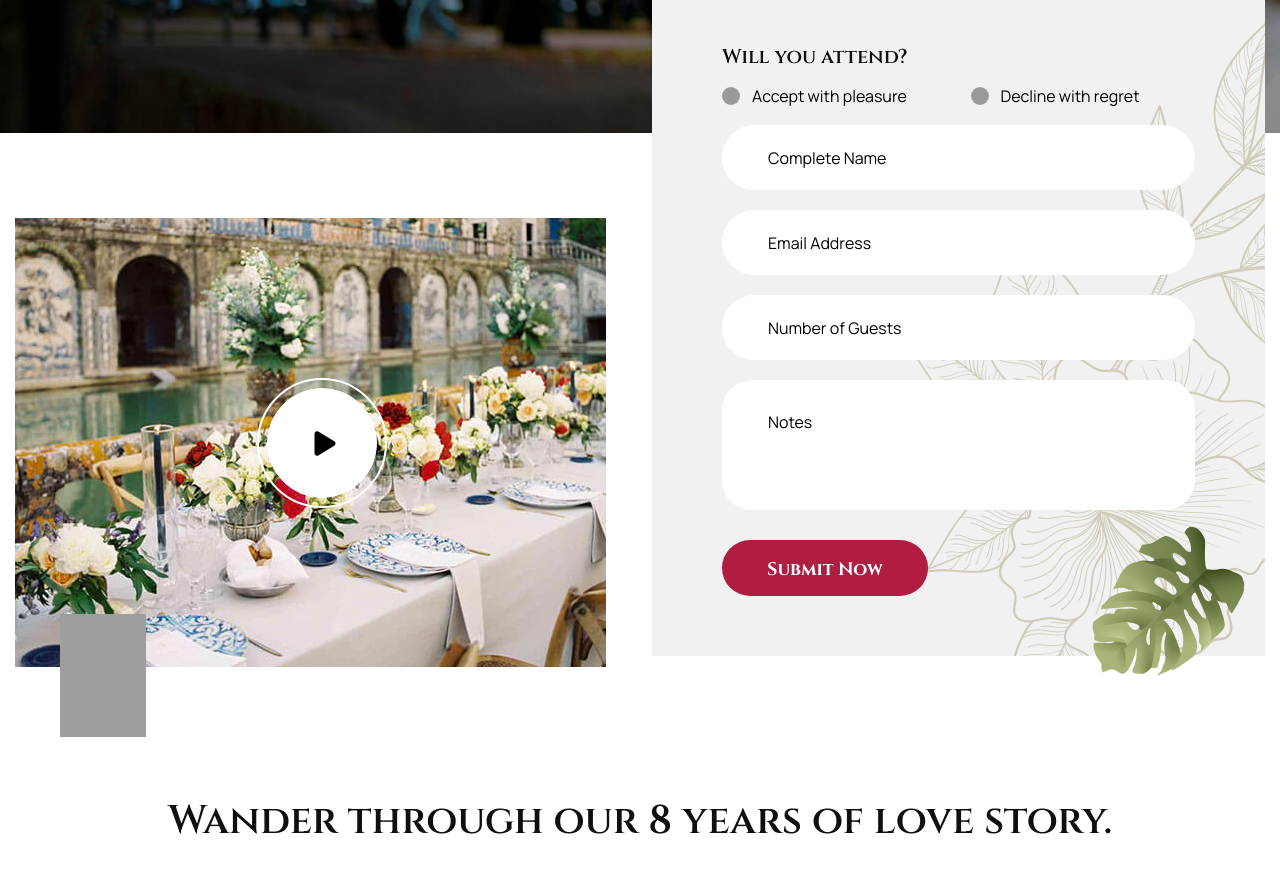
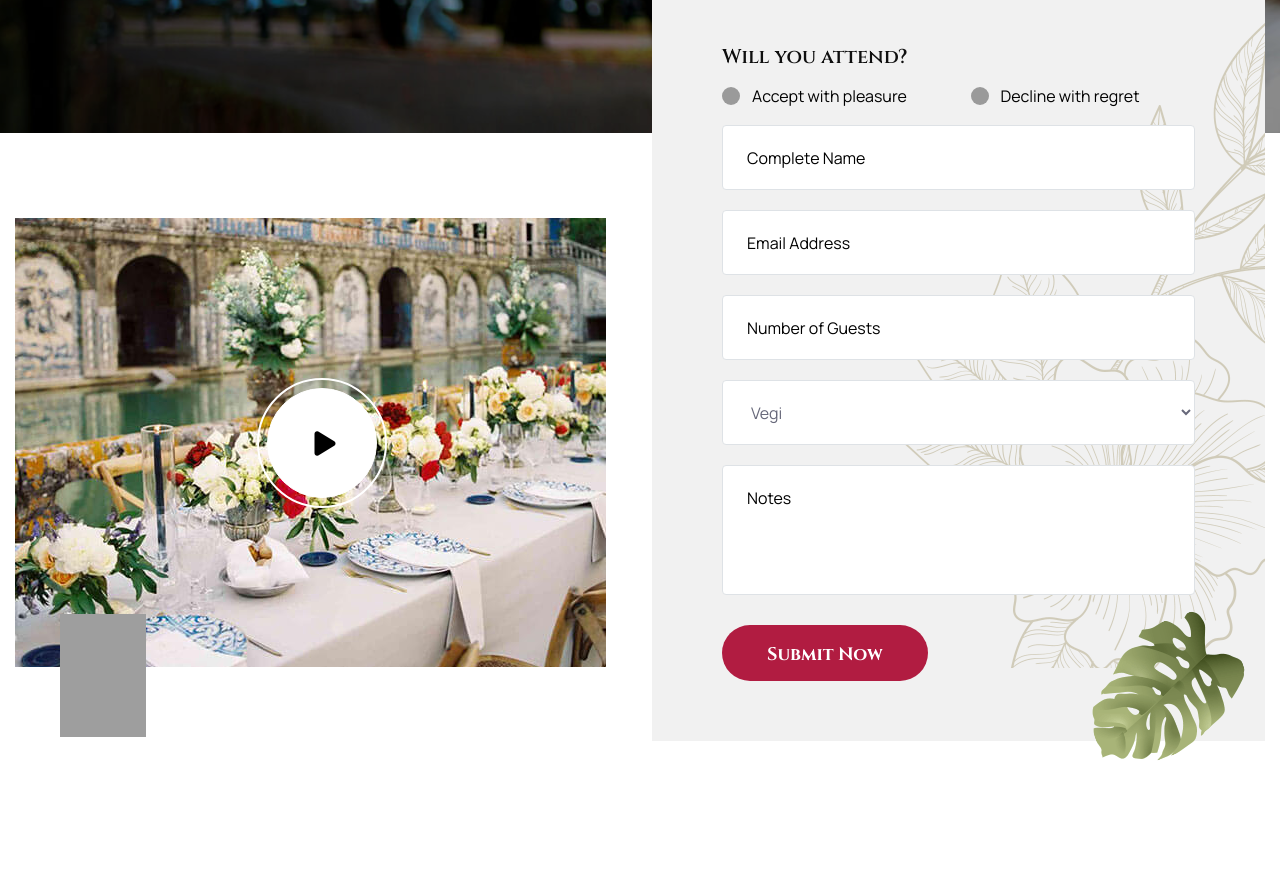
Before and after one commit to RanulaGihara/themeforest-SCV5JGgZ-wendola-wedding-planner-react-template, a Next.js app in the folder file/: page / in a window 1280 px wide. Shown: the part 7480-8356 px from the top of the page. Built offline with nearby package versions, Linux system fonts and the light colour scheme; grey boxes are pictures that could not be loaded.

Commit message:
food preference added

```diff
--- a/file/components/sections/Contact1.js
+++ b/file/components/sections/Contact1.js
@@ -1,46 +1,48 @@
-import React, { useState } from 'react';
-import ModalVideo from 'react-modal-video';
+import React, { useState } from "react";
+import ModalVideo from "react-modal-video";
 
 const Contact1 = () => {
   const [isOpen, setOpen] = useState(false);
   const [formData, setFormData] = useState({
-        name: '',
-        email: '',
-        number: '',
-        message: '',
-        response: ''
+    name: "",
+    email: "",
+    number: "",
+    message: "",
+    response: "",
+    foodPreference: "vegi", // Default value set to "vegi"
   });
 
   const handleChange = (e) => {
     const { name, value } = e.target;
     setFormData({
       ...formData,
-            [name]: value
+      [name]: value,
     });
   };
 
   const handleSubmit = async (e) => {
     e.preventDefault();
 
-        const res = await fetch('/api/rsvp', {
-            method: 'POST',
+    const res = await fetch("/api/rsvp", {
+      method: "POST",
       headers: {
-                'Content-Type': 'application/json',
+        "Content-Type": "application/json",
       },
       body: JSON.stringify(formData),
     });
 
     if (res.ok) {
-            alert('RSVP submitted successfully!');
+      alert("RSVP submitted successfully!");
       setFormData({
-                name: '',
-                email: '',
-                number: '',
-                message: '',
-                response: ''
+        name: "",
+        email: "",
+        number: "",
+        message: "",
+        response: "",
+        foodPreference: "vegi", // Reset to default value
       });
     } else {
-            alert('Failed to submit RSVP');
+      alert("Failed to submit RSVP");
     }
   };
 
@@ -49,7 +51,10 @@ const Contact1 = () => {
       <section className="contact-section pt-0">
         <div className="auto-container">
           <div className="row">
-                        <div className="form-column col-lg-6 col-md-12 col-sm-12 order-lg-2 wow fadeInRight" data-wow-delay="300ms">
+            <div
+              className="form-column col-lg-6 col-md-12 col-sm-12 order-lg-2 wow fadeInRight"
+              data-wow-delay="300ms"
+            >
               <div className="inner-column">
                 <div className="icon-leave bounce-x"></div>
                 <div className="contact-form-one wow fadeInRight">
@@ -59,7 +64,8 @@ const Contact1 = () => {
                     <div className="row">
                       <div className="form-group col-lg-6 col-md-6 col-sm-6">
                         <div className="radio-box">
-                                                    <label className="custom-radio-box-two">Accept with pleasure
+                          <label className="custom-radio-box-two">
+                            Accept with pleasure
                             <input
                               type="radio"
                               name="response"
@@ -72,7 +78,8 @@ const Contact1 = () => {
                       </div>
                       <div className="form-group col-lg-6 col-md-6 col-sm-6">
                         <div className="radio-box">
-                                                    <label className="custom-radio-box-two">Decline with regret
+                          <label className="custom-radio-box-two">
+                            Decline with regret
                             <input
                               type="radio"
                               name="response"
@@ -92,6 +99,8 @@ const Contact1 = () => {
                             required
                             value={formData.name}
                             onChange={handleChange}
+                            className="block appearance-none w-full bg-white border border-gray-300 text-gray-700 py-3 px-4 pr-8 rounded leading-tight focus:outline-none focus:bg-white focus:border-gray-500"
+
                           />
                         </div>
                       </div>
@@ -105,6 +114,7 @@ const Contact1 = () => {
                             required
                             value={formData.email}
                             onChange={handleChange}
+                            className="block appearance-none w-full bg-white border border-gray-300 text-gray-700 py-3 px-4 pr-8 rounded leading-tight focus:outline-none focus:bg-white focus:border-gray-500"
                           />
                         </div>
                       </div>
@@ -115,10 +125,25 @@ const Contact1 = () => {
                             type="text"
                             name="number"
                             placeholder="Number of Guests"
-                                                        required
                             value={formData.number}
                             onChange={handleChange}
+                            className="block appearance-none w-full bg-white border border-gray-300 text-gray-700 py-3 px-4 pr-8 rounded leading-tight focus:outline-none focus:bg-white focus:border-gray-500"
                           />
+                        </div>
+                      </div>
+
+                      <div className="form-group col-lg-12">
+                        <div className="input-outer">
+                          <select
+                            name="foodPreference"
+                            value={formData.foodPreference}
+                            onChange={handleChange}
+                            required
+                            className="block appearance-none w-full bg-white border border-gray-300 text-gray-700 py-3 px-4 pr-8 rounded leading-tight focus:outline-none focus:bg-white focus:border-gray-500"
+                          >
+                            <option value="vegi">Vegi</option>
+                            <option value="non-vegi">Non-Vegi</option>
+                          </select>
                         </div>
                       </div>
 
@@ -127,15 +152,18 @@ const Contact1 = () => {
                           <textarea
                             name="message"
                             placeholder="Notes"
-                                                        required
                             value={formData.message}
                             onChange={handleChange}
+                            className="block appearance-none w-full bg-white border border-gray-300 text-gray-700 py-3 px-4 pr-8 rounded leading-tight focus:outline-none focus:bg-white focus:border-gray-500"
                           ></textarea>
                         </div>
                       </div>
-
                       <div className="form-group col-lg-12">
-                                                <button className="theme-btn btn-style-one" type="submit" name="submit-form">
+                        <button
+                          className="theme-btn btn-style-one"
+                          type="submit"
+                          name="submit-form"
+                        >
                           <span className="btn-title">Submit Now</span>
                         </button>
                       </div>
@@ -148,7 +176,9 @@ const Contact1 = () => {
             <div className="video-column col-lg-6 col-md-12 wow fadeInLeft">
               <div className="inner-column">
                 <div className="video-box">
-                                    <figure className="image"><img src="images/resource/contact1-1.jpg" alt=""/></figure>
+                  <figure className="image">
+                    <img src="images/resource/contact1-1.jpg" alt="" />
+                  </figure>
                   <a onClick={() => setOpen(true)} className="play-btn">
                     <i className="icon fa fa-play" aria-hidden="true"></i>
                   </a>
@@ -159,7 +189,13 @@ const Contact1 = () => {
           </div>
         </div>
       </section>
-            <ModalVideo channel='youtube' autoplay isOpen={isOpen} videoId="L61p2uyiMSo" onClose={() => setOpen(false)} />
+      <ModalVideo
+        channel="youtube"
+        autoplay
+        isOpen={isOpen}
+        videoId="L61p2uyiMSo"
+        onClose={() => setOpen(false)}
+      />
     </>
   );
 };
--- a/file/pages/api/rsvp.js
+++ b/file/pages/api/rsvp.js
@@ -7,12 +7,13 @@ export default async function handler(req, res) {
   if (req.method === "POST") {
     const { name, email, number, message, response } = req.body;
     console.log(
-      "name, email, number, message, response",
+      "name, email, number, message, response,foodPreference",
       name,
       email,
       number,
       message,
-      response
+      response,
+      foodPreference
     );
     try {
       const newRSVP = await prisma.rSVP.create({
@@ -22,6 +23,7 @@ export default async function handler(req, res) {
           number: parseInt(number, 10),
           message,
           response,
+          foodPreference
         },
       });
       res.status(200).json(newRSVP);
```
Also changed, not shown: 1 other file (tests, documents, lock files or other folders). Lines whose indentation alone changed are shown as unchanged.
